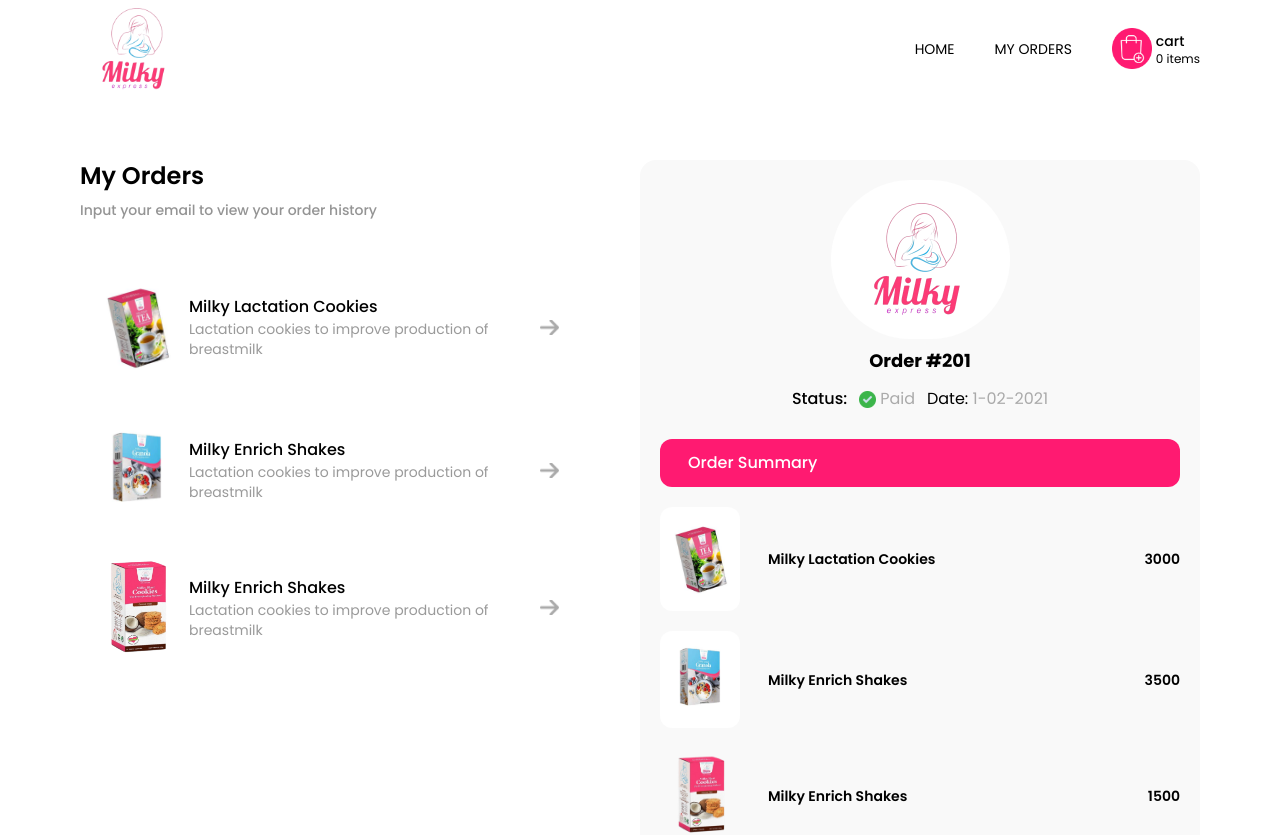
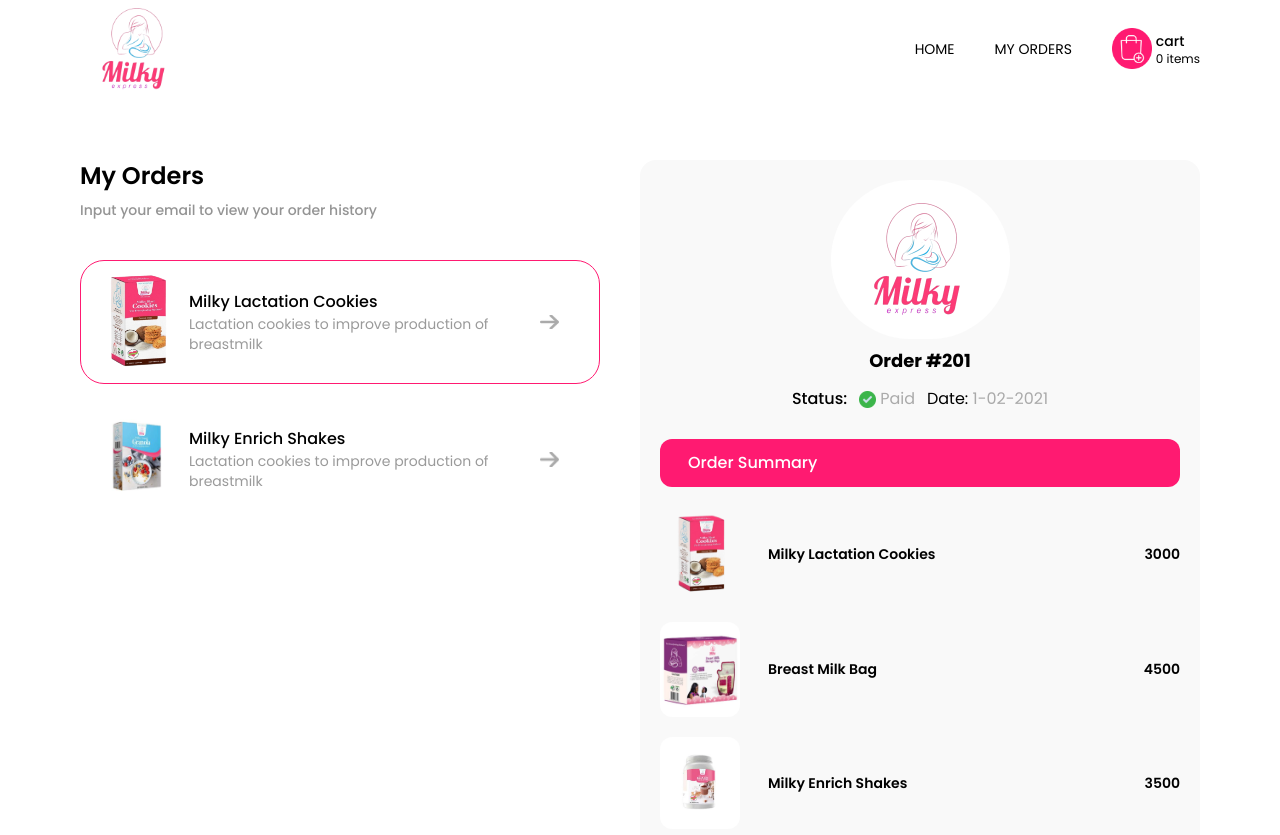
Before and after one commit to AdamJamiu/milky-express, a React (Vite) app: page /orders in a window 1280 px wide. Shown: the top 835 px of the page. Built offline with nearby package versions, Linux system fonts and the light colour scheme.

Commit message:
fix: active orders implementation

```diff
--- a/src/data/orders.js
+++ b/src/data/orders.js
@@ -5,52 +5,55 @@
 import product5 from "/product-5.png";
 import product6 from "/product-6.png";
 
-export const orders = [{
+export const orders = [
+    {
         data: [
             {
                 id: 10,
                 name: "Milky Lactation Cookies",
                 description: "Lactation cookies to improve production of breastmilk",
-            price: "3000",
-            image: product1
+                price: 3000,
+                image: product1,
             },
             {
                 id: 21,
                 name: "Breast Milk Bag",
                 description: "Lactation cookies to improve production of breastmilk",
-            price: "4500",
-            image: product2
+                price: 4500,
+                image: product2,
             },
             {
                 id: 3,
                 name: "Milky Enrich Shakes",
                 description: "Lactation cookies to improve production of breastmilk",
-            price: "3500",
-            image: product3
+                price: 3500,
+                image: product3,
             },
         ],
+    },
+    {
         data: [
             {
                 id: 50,
                 name: "Milky Lactation Cookies",
                 description: "Lactation cookies to improve production of breastmilk",
-            price: "3000",
-            image: product4
+                price: 3000,
+                image: product4,
             },
             {
                 id: 23,
                 name: "Milky Enrich Shakes",
                 description: "Lactation cookies to improve production of breastmilk",
-            price: "3500",
-            image: product5
+                price: 3500,
+                image: product5,
             },
             {
                 id: 203,
                 name: "Milky Enrich Shakes",
                 description: "Lactation cookies to improve production of breastmilk",
-            price: "1500",
-            image: product6
+                price: 1500,
+                image: product6,
             },
-    ]
-}
-]
+        ],
+    },
+];
--- a/src/pages/Orders.jsx
+++ b/src/pages/Orders.jsx
@@ -7,14 +7,19 @@
 
 const Orders = () => {
   const [activeOrders, setActiveOrder] = useState(orders[0]?.data);
+  console.log(activeOrders);
 
-  const handleSetActiveOrder = (id) => {
-    setActiveOrder(orders[id]?.data);
-    console.log(activeOrders);
+  const handleSetActiveOrder = (index) => {
+    setActiveOrder(orders[index]?.data);
+    // console.log(orders[id]?.data);
   };
 
+  orders?.map((item, index) => {
+    console.log(item);
+  });
+
   return (
-    <div className="font-poppins w-full p-4 md:p-20 grid grid-cols-1 md:grid-cols-2 gap-10 sm:gap-0">
+    <div className="font-poppins w-full p-5 lg:p-20 grid grid-cols-1 md:grid-cols-2 gap-10 lg:gap-0">
       <div className="w-full bg-white lg:pr-10 h-fit md:sticky top-28">
         <h1 className="text-2xl font-semibold mb-2">My Orders</h1>
         <p className="text-[#949494] font-medium text-sm">
@@ -22,23 +27,24 @@
         </p>
 
         <div className="space-y-3 mt-10">
-          {orders.map((item, index) =>
-            item?.data?.map((itm, idx) => (
+          {orders?.map(
+            (itm, index) => (
+              // item?.data?.map((itm, idx) => (
               <div
                 onClick={() => handleSetActiveOrder(index)}
-                key={idx}
+                key={index}
                 className={`${
-                  itm.id === activeOrders[idx]?.data?.id
+                  activeOrders?.some((item) => item.id === itm?.data[0].id)
                     ? "border-[#FF1A71]"
                     : "border-transparent"
                 } rounded-3xl py-1 pl-2 border flex flex-row justify-between items-center gap-7 cursor-pointer`}
               >
                 <div className="w-full flex items-center justify-start gap-1">
-                  <img src={itm.image} className="w-24" />
+                  <img src={itm?.data[index]?.image} className="w-24" />
                   <div className="">
-                    <p className="font-medium">{itm.name}</p>
+                    <p className="font-medium">{itm.data[index]?.name}</p>
                     <p className="text-sm text-[#9A9A9A] break-words">
-                      {itm.description}
+                      {itm?.data[index]?.description}
                     </p>
                   </div>
                 </div>
@@ -46,7 +52,8 @@
                   <img src={arrowRight} />
                 </div>
               </div>
-            ))
+            )
+            // ))
           )}
         </div>
       </div>
```
Lines whose indentation alone changed are shown as unchanged.
